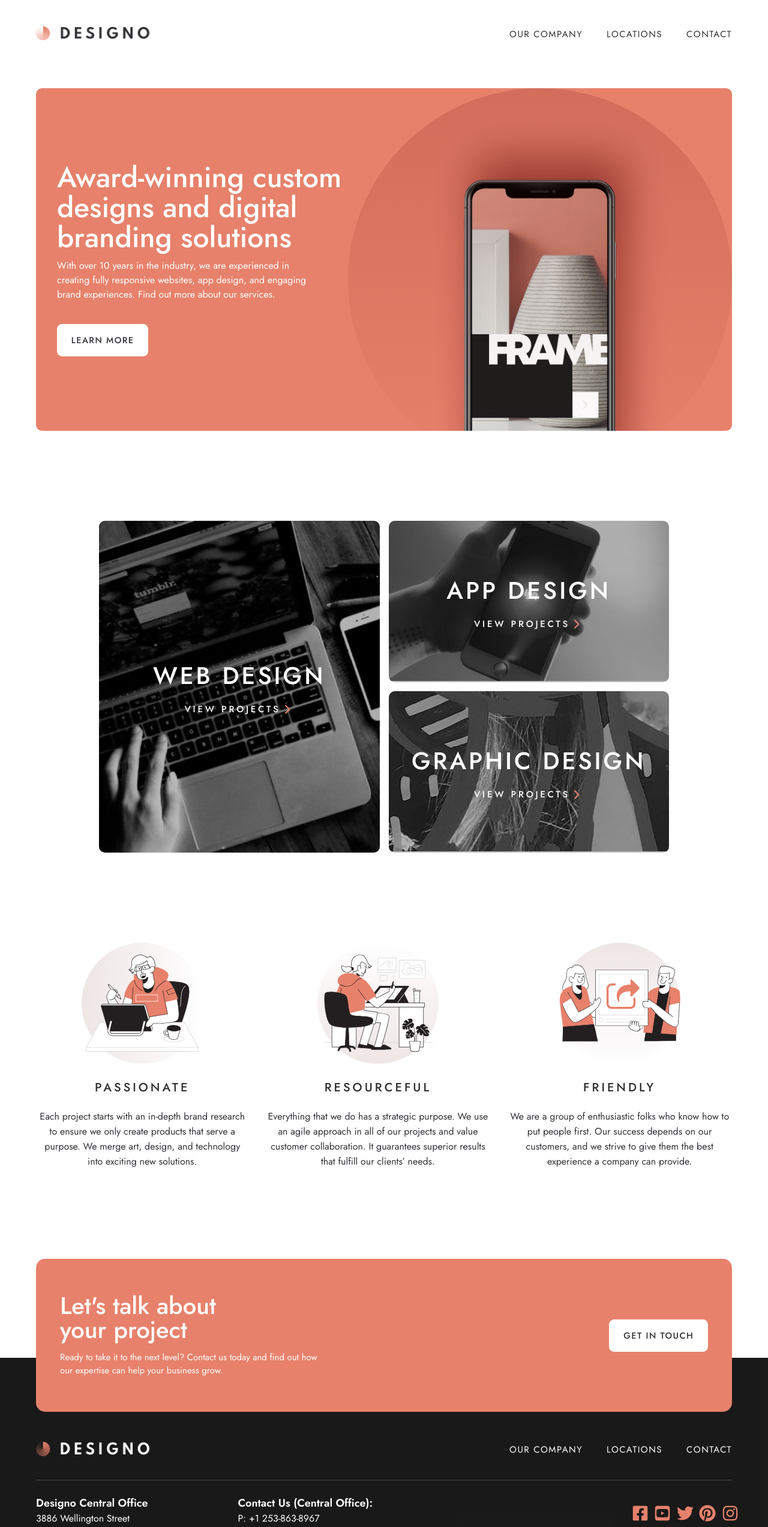
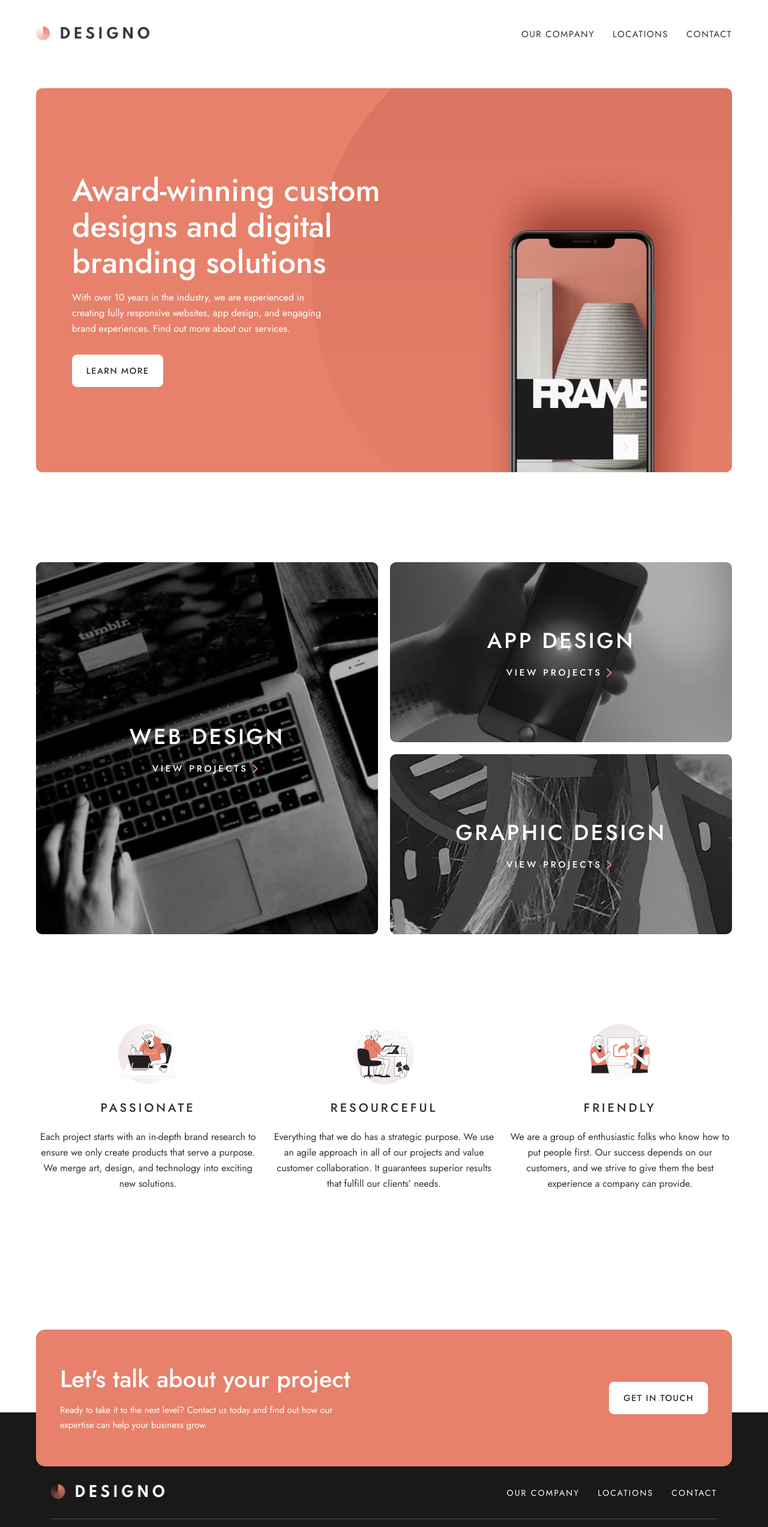
Before and after one commit to Bolazcoding/designo-website, a Next.js app: page / in a window 1280 px wide. Shown: the part 20-2565 px from the top of the page at 60% size. Built offline with nearby package versions, Linux system fonts and the light colour scheme.

Commit message:
homepage design ongoing

```diff
--- a/app/_components/AboutProject.tsx
+++ b/app/_components/AboutProject.tsx
@@ -2,14 +2,14 @@ import Cta from "./Cta";
 
 function AboutProject() {
   return (
-    <section className="relative z-10 -mb-[9rem] flex items-center justify-between bg-primary mt-60 mx-[6rem] px-16 py-23 rounded-3xl">
+    <section className="relative z-10 mx-6 -mb-24 mt-24 flex flex-col items-center justify-between gap-8 rounded-3xl bg-primary px-8 py-12 text-center sm:mx-10 md:mx-auto md:mb-[-9rem] md:mt-32 md:max-w-[111rem] md:flex-row md:px-16 md:py-20 md:text-left lg:mx-[6rem] lg:mt-60 lg:max-w-none lg:px-16 lg:py-23">
       <div className="flex flex-col">
-        <h2 className="text-white text-[4rem] font-medium leading-16">
-          Let&apos;s talk about <br /> your project
+        <h2 className="text-[3.2rem] font-medium leading-tight text-white md:text-[4rem]">
+          Let&apos;s talk about your project
         </h2>
-        <p className="text-white text-[1.5rem] font-normal mt-6 leading-9">
+        <p className="mt-5 max-w-[48rem] text-[1.5rem] font-normal leading-relaxed text-white md:mt-6">
           Ready to take it to the next level? Contact us today and find out how{" "}
-          <br /> our expertise can help your business grow.
+          our expertise can help your business grow.
         </p>
       </div>
 
--- a/app/_components/Cta.tsx
+++ b/app/_components/Cta.tsx
@@ -4,25 +4,26 @@ type Props = {
   children: React.ReactNode;
   className?: string;
   linkTo: string;
-  ctaColor: string;
-  bgColor: string;
+  ctaColor: "secondary" | "white";
+  bgColor: "primary" | "white";
 };
 
 function Cta({ children, className, linkTo, bgColor, ctaColor }: Props) {
+  const backgroundClass = bgColor === "primary" ? "bg-primary" : "bg-white";
+  const textClass = ctaColor === "white" ? "text-white" : "text-secondary";
+  const hoverClass =
+    bgColor === "primary"
+      ? "hover:bg-secondary hover:text-white"
+      : "hover:bg-primary hover:text-white";
+
   return (
-    <div
-      className={`${className} bg-${bgColor} inline-block py-6.5 px-9.5 rounded-[0.85rem] cursor-pointer`}
-    >
+    <div className={className}>
       <Link
         href={linkTo}
-        className={`text-${ctaColor} text-[1.45rem] font-medium tracking-widest uppercase`}
+        className={`inline-flex rounded-[0.85rem] px-9.5 py-6.5 text-[1.45rem] font-medium uppercase tracking-widest transition-colors ${backgroundClass} ${textClass} ${hoverClass}`}
       >
         {children}
       </Link>
-
-      {/* <svg className="h-[1.4rem] w-[4.5rem] stroke-white">
-        <use xlinkHref="./shared/desktop/arrow.svg#arrow"></use>
-      </svg> */}
     </div>
   );
 }
--- a/app/_components/Footer.tsx
+++ b/app/_components/Footer.tsx
@@ -11,10 +11,10 @@ import { FaSquareYoutube } from "react-icons/fa6";
 
 function Footer() {
   return (
-    <footer className="bg-black/90 pt-56 py-23">
-      <div className="mx-[6rem]">
-        <div className="flex items-center justify-between">
-          <Link href="/">
+    <footer className="bg-black/90 px-6 pb-12 pt-32 sm:px-10 md:px-12 md:pb-16 md:pt-40 lg:pt-48">
+      <div className="mx-auto w-full max-w-[111rem]">
+        <div className="flex flex-col items-center gap-8 md:flex-row md:justify-between">
+          <Link href="/" aria-label="Designo home">
             <Image
               src={Logo}
               alt="Logo"
@@ -24,25 +24,25 @@ function Footer() {
             />
           </Link>
 
-          <nav>
-            <ul className="flex items-center gap-16">
-              <li className="text-white text-2xl uppercase tracking-widest leading-[100%] transition-all duration-200 hover:underline">
+          <nav aria-label="Footer navigation">
+            <ul className="flex items-center gap-6 sm:gap-10 md:gap-8 lg:gap-12">
+              <li className="text-[1.2rem] uppercase leading-[100%] tracking-[0.15em] text-white transition-all duration-200 hover:underline sm:text-[1.4rem]">
                 <Link href="/about">Our Company</Link>
               </li>
-              <li className="text-white text-2xl uppercase tracking-widest leading-[100%] transition-all duration-200 hover:underline">
+              <li className="text-[1.2rem] uppercase leading-[100%] tracking-[0.15em] text-white transition-all duration-200 hover:underline sm:text-[1.4rem]">
                 <Link href="/location">Locations</Link>
               </li>
-              <li className="text-white text-2xl uppercase tracking-widest leading-[100%] transition-all duration-200 hover:underline">
+              <li className="text-[1.2rem] uppercase leading-[100%] tracking-[0.15em] text-white transition-all duration-200 hover:underline sm:text-[1.4rem]">
                 <Link href="/contact">Contact</Link>
               </li>
             </ul>
           </nav>
         </div>
-        <div className="border-[0.5px] border-b-[#555] mt-14"></div>
+        <div className="mt-8 border-b border-[#555] md:mt-12"></div>
 
-        <div className="flex items-center justify-between">
-          <div className="flex items-center gap-60">
-            <div className="mt-10">
+        <div className="flex flex-col items-center gap-8 pt-8 text-center md:flex-row md:items-start md:justify-between md:pt-10 md:text-left">
+          <div className="flex flex-col gap-8 md:flex-row md:gap-16 lg:gap-32">
+            <div>
               <p className="text-white text-[1.8rem] font-semibold">
                 Designo Central Office
               </p>
@@ -51,7 +51,7 @@ function Footer() {
                 Toronto, Ontario M9C 3J5
               </p>
             </div>
-            <div className="mt-10">
+            <div>
               <p className="text-white text-[1.8rem] font-semibold">
                 Contact Us (Central Office):
               </p>
@@ -60,7 +60,7 @@ function Footer() {
             </div>
           </div>
           <div
-            className="flex items-center gap-8"
+            className="flex items-center gap-6 md:self-end"
             aria-label="Social media links"
           >
             <button
--- a/app/_components/HomeFeatures.tsx
+++ b/app/_components/HomeFeatures.tsx
@@ -5,40 +5,46 @@ import FriendlyImage from "@/public/home/desktop/illustration-friendly.svg";
 
 function HomeFeatures() {
   return (
-    <section className="flex items-center gap-10 mt-60 mx-[6rem]">
-      <div className="flex flex-col items-center text-center">
-        <Image src={PassionImage} alt="Passionate" quality={100} />
-        <p className="text-secondary text-[2rem] font-medium tracking-[0.2em] uppercase mt-10">
+    <section className="mt-24 grid grid-cols-1 gap-12 md:mt-32 md:gap-8 lg:mt-60 lg:grid-cols-3">
+      <article className="flex flex-col items-center text-center md:flex-row md:gap-12 md:text-left lg:flex-col lg:gap-0 lg:text-center">
+        <Image className="size-40 shrink-0" src={PassionImage} alt="" quality={100} />
+        <div>
+          <p className="mt-8 text-[2rem] font-medium uppercase tracking-[0.2em] text-secondary lg:mt-10">
             Passionate
           </p>
-        <span className="text-secondary text-[1.6rem] leading-10 font-normal mt-8 ">
+          <p className="mt-5 text-[1.6rem] font-normal leading-relaxed text-secondary lg:mt-8">
             Each project starts with an in-depth brand research to ensure we only
             create products that serve a purpose. We merge art, design, and
             technology into exciting new solutions.
-        </span>
+          </p>
         </div>
-      <div className="flex flex-col items-center text-center">
-        <Image src={ResourceImage} alt="Resourceful" quality={100} />
-        <p className="text-secondary text-[2rem] font-medium tracking-[0.2em] uppercase mt-10">
+      </article>
+      <article className="flex flex-col items-center text-center md:flex-row md:gap-12 md:text-left lg:flex-col lg:gap-0 lg:text-center">
+        <Image className="size-40 shrink-0" src={ResourceImage} alt="" quality={100} />
+        <div>
+          <p className="mt-8 text-[2rem] font-medium uppercase tracking-[0.2em] text-secondary lg:mt-10">
             Resourceful
           </p>
-        <span className="text-secondary text-[1.6rem] leading-10 font-normal mt-8 ">
+          <p className="mt-5 text-[1.6rem] font-normal leading-relaxed text-secondary lg:mt-8">
             Everything that we do has a strategic purpose. We use an agile
             approach in all of our projects and value customer collaboration. It
             guarantees superior results that fulfill our clients’ needs.
-        </span>
+          </p>
         </div>
-      <div className="flex flex-col items-center text-center">
-        <Image src={FriendlyImage} alt="Friendly" quality={100} />
-        <p className="text-secondary text-[2rem] font-medium tracking-[0.2em] uppercase mt-10">
+      </article>
+      <article className="flex flex-col items-center text-center md:flex-row md:gap-12 md:text-left lg:flex-col lg:gap-0 lg:text-center">
+        <Image className="size-40 shrink-0" src={FriendlyImage} alt="" quality={100} />
+        <div>
+          <p className="mt-8 text-[2rem] font-medium uppercase tracking-[0.2em] text-secondary lg:mt-10">
             Friendly
           </p>
-        <span className="text-secondary text-[1.6rem] leading-10 font-normal mt-8 ">
+          <p className="mt-5 text-[1.6rem] font-normal leading-relaxed text-secondary lg:mt-8">
             We are a group of enthusiastic folks who know how to put people first.
             Our success depends on our customers, and we strive to give them the
             best experience a company can provide.
-        </span>
+          </p>
         </div>
+      </article>
     </section>
   );
 }
--- a/app/_components/HomeHero.tsx
+++ b/app/_components/HomeHero.tsx
@@ -5,36 +5,37 @@ import Cta from "./Cta";
 
 function HomeHero() {
   return (
-    <section className="relative flex items-center justify-between overflow-hidden bg-primary rounded-2xl mt-5 mb-10 mx-[6rem]">
-      <div className="flex-col items-center px-[3.5rem]">
-        <h1 className="max-w-[54rem] text-white text-[4.8rem] leading-20 font-medium">
+    <section className="relative isolate mt-2 flex min-h-[73rem] w-full flex-col items-center overflow-hidden rounded-2xl bg-primary px-6 pb-[34rem] pt-16 text-center sm:px-12 md:mt-5 md:mb-10 md:min-h-[60rem] md:flex-row md:items-center md:justify-between md:px-16 md:pb-0 md:pt-0 md:text-left lg:min-h-[64rem] lg:px-24">
+      <div className="relative z-10 w-full max-w-[55rem] md:w-[58%]">
+        <h1 className="mx-auto max-w-[54rem] text-[3.6rem] font-medium leading-[1.15] text-white sm:text-[4.6rem] md:mx-0 lg:text-[5.2rem]">
           Award-winning custom designs and digital branding solutions
         </h1>
-        <p className="max-w-[44.5rem] text-white text-[1.6rem] mt-4">
+        <p className="mx-auto mt-6 max-w-[44.5rem] text-[1.6rem] leading-relaxed text-white md:mx-0">
           With over 10 years in the industry, we are experienced in creating
           fully responsive websites, app design, and engaging brand experiences.
           Find out more about our services.
         </p>
-        <Cta className="mt-15" bgColor="white" ctaColor="secondary" linkTo="/">
+        <Cta className="mt-10 md:mt-12" bgColor="white" ctaColor="secondary" linkTo="/web-design">
           Learn More
         </Cta>
       </div>
-      <picture className="flex translate-x-[calc(50%_-_320px)] items-center justify-center">
+      <picture className="absolute -bottom-[12rem] left-1/2 z-0 flex w-[34rem] -translate-x-1/2 justify-center md:bottom-[-24rem] md:left-auto md:right-[-3rem] md:w-[52%] md:translate-x-0 lg:right-[-2rem] lg:w-[54rem]">
         <Image
           src={HeroPhone}
-          alt="hero phone"
+          alt="A smartphone displaying the Designo mobile website"
           quality={100}
-          className="mb-[-25rem]"
-          height="840"
+          className="h-auto w-full"
+          sizes="(max-width: 767px) 34rem, (max-width: 1023px) 52vw, 54rem"
           placeholder="blur"
         />
       </picture>
 
       <Image
         src={BgPattern}
-        alt="Bg Pattern"
+        alt=""
+        aria-hidden="true"
         quality={100}
-        className="absolute right-0 top-0 "
+        className="pointer-events-none absolute -right-[24rem] top-1/2 z-0 h-auto w-[75rem] -translate-y-1/2 opacity-70 md:right-[-20rem] md:w-[90rem]"
       />
     </section>
   );
--- a/app/_components/HomeProjects.tsx
+++ b/app/_components/HomeProjects.tsx
@@ -3,6 +3,12 @@
 import WebDesign from "@/public/home/desktop/image-web-design-large.jpg";
 import AppDesign from "@/public/home/desktop/image-app-design.jpg";
 import GraphicDesign from "@/public/home/desktop/image-graphic-design.jpg";
+import WebDesignTablet from "@/public/home/tablet/image-web-design.jpg";
+import AppDesignTablet from "@/public/home/tablet/image-app-design.jpg";
+import GraphicDesignTablet from "@/public/home/tablet/image-graphic-design.jpg";
+import WebDesignMobile from "@/public/home/mobile/image-web-design.jpg";
+import AppDesignMobile from "@/public/home/mobile/image-app-design.jpg";
+import GraphicDesignMobile from "@/public/home/mobile/image-graphic-design.jpg";
 import Image from "next/image";
 import Link from "next/link";
 import { chevronForwardOutline } from "ionicons/icons";
@@ -10,19 +16,25 @@ import { IonIcon } from "@ionic/react";
 
 function HomeProjects() {
   return (
-    <section className="com-container mx-[6rem] grid grid-cols-1 gap-6 md:grid-cols-2 mt-60">
+    <section className="mt-24 grid grid-cols-1 gap-6 md:mt-32 lg:mt-60 lg:grid-cols-2 lg:grid-rows-[repeat(2,30rem)] lg:gap-8">
       <Link
         href="/web-design"
-        className="group relative block overflow-hidden rounded-2xl"
+        className="group relative block h-[25rem] overflow-hidden rounded-2xl md:h-[20rem] lg:row-span-2 lg:h-full"
       >
+        <picture className="absolute inset-0">
+          <source media="(max-width: 767px)" srcSet={WebDesignMobile.src} />
+          <source media="(max-width: 1023px)" srcSet={WebDesignTablet.src} />
           <Image
-          className="block h-auto w-full object-cover transition-transform duration-300 group-hover:scale-105"
+            className="object-cover transition-transform duration-300 group-hover:scale-105"
+            fill
+            sizes="(max-width: 767px) 100vw, (max-width: 1023px) 50vw, 50vw"
             src={WebDesign}
             alt="Laptop displaying a web design"
             quality={100}
           />
+        </picture>
         <div className="absolute inset-0 flex flex-col items-center justify-center bg-black/25 text-center text-white transition-colors group-hover:bg-primary/75">
-          <p className="text-[4rem] font-medium uppercase tracking-[0.1em]">
+          <p className="text-[2.8rem] font-medium uppercase tracking-[0.1em] sm:text-[3.6rem]">
             Web Design
           </p>
           <p className="flex items-center mt-6">
@@ -37,22 +49,27 @@ function HomeProjects() {
         </div>
       </Link>
 
-      <div className="grid grid-cols-1 gap-6">
       <Link
         href="/app-design"
-          className="group relative block overflow-hidden rounded-2xl"
+        className="group relative block h-[25rem] overflow-hidden rounded-2xl md:h-[20rem] lg:h-full"
       >
+        <picture className="absolute inset-0">
+          <source media="(max-width: 767px)" srcSet={AppDesignMobile.src} />
+          <source media="(max-width: 1023px)" srcSet={AppDesignTablet.src} />
           <Image
-            className="block h-auto w-full object-cover transition-transform duration-300 group-hover:scale-105"
+            className="object-cover transition-transform duration-300 group-hover:scale-105"
+            fill
+            sizes="(max-width: 767px) 100vw, (max-width: 1023px) 50vw, 50vw"
             src={AppDesign}
             alt="Mobile app design displayed on a phone"
             quality={100}
           />
+        </picture>
         <div className="absolute inset-0 flex flex-col items-center justify-center bg-black/25 text-center text-white transition-colors group-hover:bg-primary/75">
-            <p className="text-[4rem] font-medium uppercase tracking-[0.1em]">
+          <p className="text-[2.8rem] font-medium uppercase tracking-[0.1em] sm:text-[3.6rem]">
             App Design
           </p>
-            <p className="flex items-center mt-6">
+          <p className="mt-6 flex items-center">
             <span className="text-2xl font-medium uppercase tracking-[0.25em]">
               View Projects
             </span>
@@ -66,19 +83,25 @@ function HomeProjects() {
 
       <Link
         href="/graphic-design"
-          className="group relative block overflow-hidden rounded-2xl"
+        className="group relative block h-[25rem] overflow-hidden rounded-2xl md:h-[20rem] lg:h-full"
       >
+        <picture className="absolute inset-0">
+          <source media="(max-width: 767px)" srcSet={GraphicDesignMobile.src} />
+          <source media="(max-width: 1023px)" srcSet={GraphicDesignTablet.src} />
           <Image
-            className="block h-auto w-full object-cover transition-transform duration-300 group-hover:scale-105"
+            className="object-cover transition-transform duration-300 group-hover:scale-105"
+            fill
+            sizes="(max-width: 767px) 100vw, (max-width: 1023px) 50vw, 50vw"
             src={GraphicDesign}
             alt="Graphic design displayed on a desktop screen"
             quality={100}
           />
+        </picture>
         <div className="absolute inset-0 flex flex-col items-center justify-center bg-black/25 text-center text-white transition-colors group-hover:bg-primary/75">
-            <p className="text-[4rem] font-medium uppercase tracking-[0.1em]">
+          <p className="text-[2.8rem] font-medium uppercase tracking-[0.1em] sm:text-[3.6rem]">
             Graphic Design
           </p>
-            <p className="flex items-center mt-6">
+          <p className="mt-6 flex items-center">
             <span className="text-2xl font-medium uppercase tracking-[0.25em]">
               View Projects
             </span>
@@ -89,7 +112,6 @@ function HomeProjects() {
           </p>
         </div>
       </Link>
-      </div>
     </section>
   );
 }
--- a/app/_components/Navigation.tsx
+++ b/app/_components/Navigation.tsx
@@ -1,25 +1,54 @@
+"use client";
+
 import Image from "next/image";
 import Link from "next/link";
+import { useState } from "react";
 import Logo from "@/public/logo-dark.png";
 
+const links = [
+  { href: "/about", label: "Our Company" },
+  { href: "/location", label: "Locations" },
+  { href: "/contact", label: "Contact" },
+];
+
 function Navigation() {
+  const [isOpen, setIsOpen] = useState(false);
+
   return (
-    <header className="flex items-center justify-between px-[6rem] py-[6.4rem]">
-      <Link href="/">
-        <Image src={Logo} alt="Logo" width="196" height="24" quality={100} />
+    <header className="relative z-20 flex w-full items-center justify-between bg-white px-6 py-8 sm:px-10 md:py-12 lg:px-[6rem] lg:py-[6.4rem]">
+      <Link href="/" aria-label="Designo home" onClick={() => setIsOpen(false)}>
+        <Image src={Logo} alt="Designo" width="196" height="24" quality={100} />
       </Link>
 
-      <nav>
-        <ul className="flex items-center gap-16">
-          <li className="text-secondary text-2xl uppercase tracking-widest leading-[100%] transition-all duration-200 hover:underline">
-            <Link href="/about">Our Company</Link>
-          </li>
-          <li className="text-secondary text-2xl uppercase tracking-widest leading-[100%] transition-all duration-200 hover:underline">
-            <Link href="/location">Locations</Link>
-          </li>
-          <li className="text-secondary text-2xl uppercase tracking-widest leading-[100%] transition-all duration-200 hover:underline">
-            <Link href="/contact">Contact</Link>
-          </li>
+      <button
+        type="button"
+        className="flex size-12 items-center justify-center text-secondary md:hidden"
+        aria-label={isOpen ? "Close navigation menu" : "Open navigation menu"}
+        aria-expanded={isOpen}
+        aria-controls="main-navigation"
+        onClick={() => setIsOpen((open) => !open)}
+      >
+        <span className="sr-only">{isOpen ? "Close menu" : "Open menu"}</span>
+        <span className="flex w-7 flex-col gap-[5px]" aria-hidden="true">
+          <span className={`h-[3px] w-full bg-current transition-transform duration-200 ${isOpen ? "translate-y-2 rotate-45" : ""}`} />
+          <span className={`h-[3px] w-full bg-current transition-opacity duration-200 ${isOpen ? "opacity-0" : "opacity-100"}`} />
+          <span className={`h-[3px] w-full bg-current transition-transform duration-200 ${isOpen ? "-translate-y-2 -rotate-45" : ""}`} />
+        </span>
+      </button>
+
+      <nav
+        id="main-navigation"
+        aria-label="Main navigation"
+        className={`${isOpen ? "block" : "hidden"} absolute left-0 right-0 top-full bg-secondary px-6 py-12 sm:px-10 md:static md:block md:bg-transparent md:p-0`}
+      >
+        <ul className="flex flex-col gap-8 md:flex-row md:items-center md:justify-center md:gap-8 lg:gap-12">
+          {links.map(({ href, label }) => (
+            <li key={href} className="text-[2.4rem] uppercase leading-[100%] tracking-[0.1em] text-white transition-colors duration-200 hover:text-primary md:text-secondary md:text-[1.4rem] md:tracking-[0.15em] lg:text-2xl lg:tracking-widest">
+              <Link href={href} onClick={() => setIsOpen(false)}>
+                {label}
+              </Link>
+            </li>
+          ))}
         </ul>
       </nav>
     </header>
--- a/app/_components/SiteLayout.tsx
+++ b/app/_components/SiteLayout.tsx
@@ -11,11 +11,11 @@ export default function SiteLayout({ children }: { children: ReactNode }) {
   const showAboutProject = pathname !== "/contact";
 
   return (
-    <>
+    <div className="flex min-h-screen flex-col">
       <Navigation />
-      <main>{children}</main>
+      <main className="flex-1">{children}</main>
       {showAboutProject && <AboutProject />}
       <Footer />
-    </>
+    </div>
   );
 }
--- a/app/layout.tsx
+++ b/app/layout.tsx
@@ -6,14 +6,15 @@ import SiteLayout from "./_components/SiteLayout";
 const jost = Jost({ subsets: ["latin"], display: "swap" });
 
 export const metadata: Metadata = {
-  title: "Create Next App",
-  description: "Generated by create next app",
+  title: "Designo | Creative digital design agency",
+  description:
+    "Designo creates custom websites, app designs, and brand experiences for ambitious businesses.",
 };
 
 export default function RootLayout({ children }: LayoutProps<"/">) {
   return (
-    <html lang="en" className="">
-      <body className={`${jost.className}`}>
+    <html lang="en">
+      <body className={`${jost.className} min-h-screen antialiased`}>
         <SiteLayout>{children}</SiteLayout>
       </body>
     </html>
--- a/app/page.tsx
+++ b/app/page.tsx
@@ -1,17 +1,13 @@
-import AboutProject from "./_components/AboutProject";
-import Footer from "./_components/Footer";
 import HomeFeatures from "./_components/HomeFeatures";
 import HomeHero from "./_components/HomeHero";
 import HomeProjects from "./_components/HomeProjects";
 
-function page() {
+export default function Page() {
   return (
-    <>
+    <div className="mx-6 w-auto pb-24 sm:mx-10 md:pb-32 lg:mx-[6rem]">
       <HomeHero />
       <HomeProjects />
       <HomeFeatures />
-    </>
+    </div>
   );
 }
-
-export default page;
```
Lines whose indentation alone changed are shown as unchanged.
